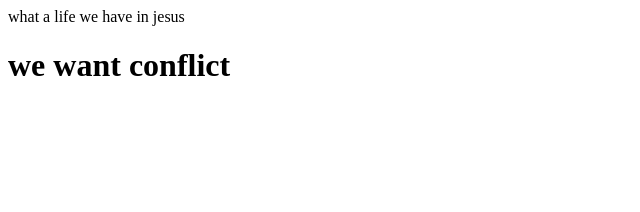
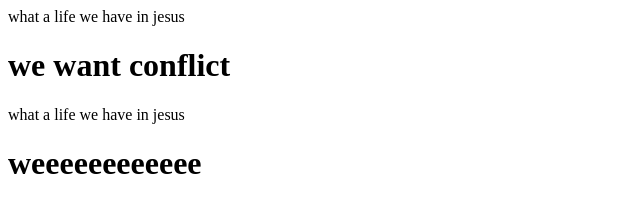
Before and after one commit to anuswap/tanugit, a plain HTML site: page index.html in a window 1280 px wide. Shown: the whole page, without its empty margins (0-640 px from the left). Drawn offline with Linux system fonts and the light colour scheme.

Commit message:
edit index file

```diff
--- a/index.html
+++ b/index.html
@@ -1,10 +1,12 @@
 <html>
   <head>
-  	<title>tanu work</title>
+  	<title>i believe i can</title>
   	</head>
 
   	<body>
          <p>what a life we have in jesus</p>
          <h1>we want conflict</h1>
+         <p>what a life we have in jesus</p>
+         <h1>weeeeeeeeeeee</h1>
 
   </body>
```
